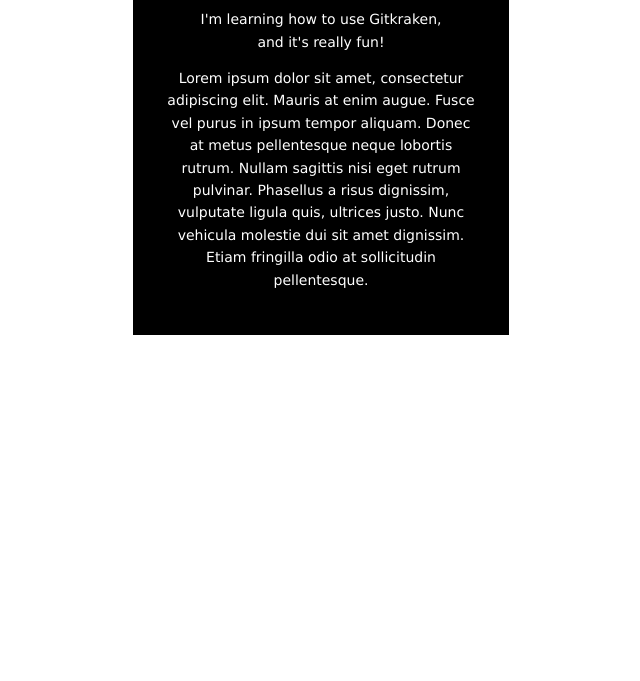
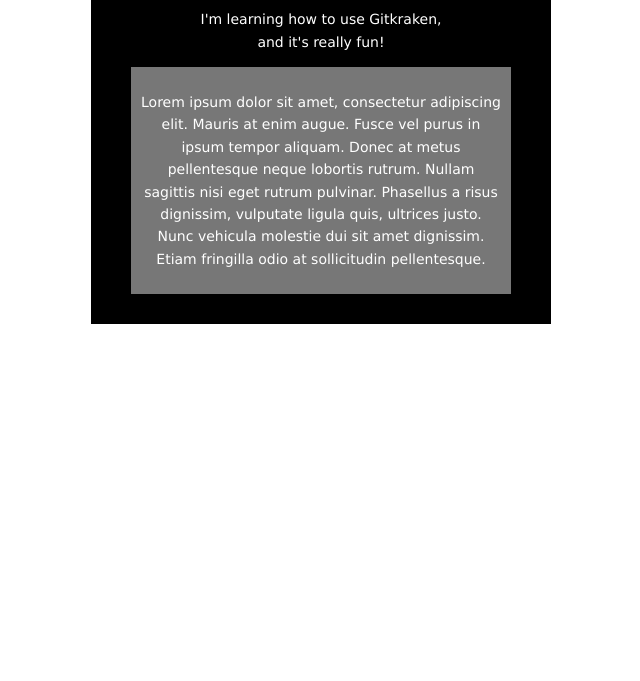
Before and after one commit to haileysanders/my-first-repo, a plain HTML site: page index.html in a window 1280 px wide. Shown: the part 119-800 px from the top of the page, without its empty margins (319-959 px from the left). Drawn offline with Linux system fonts and the light colour scheme.

Commit message:
added synopsis styles + adjusted wrapper width

```diff
--- a/css/styles.css
+++ b/css/styles.css
@@ -19,7 +19,14 @@
 .wrapper {
 	text-align:center;
 	background:black;
-	width:25%;
+	width:400px;
 	padding:30px;
 	margin:0 auto;
 }
+
+.synopsis {
+	width:90%;
+	background:#777;
+	margin:0 auto;
+	padding:10px;
+}
```
